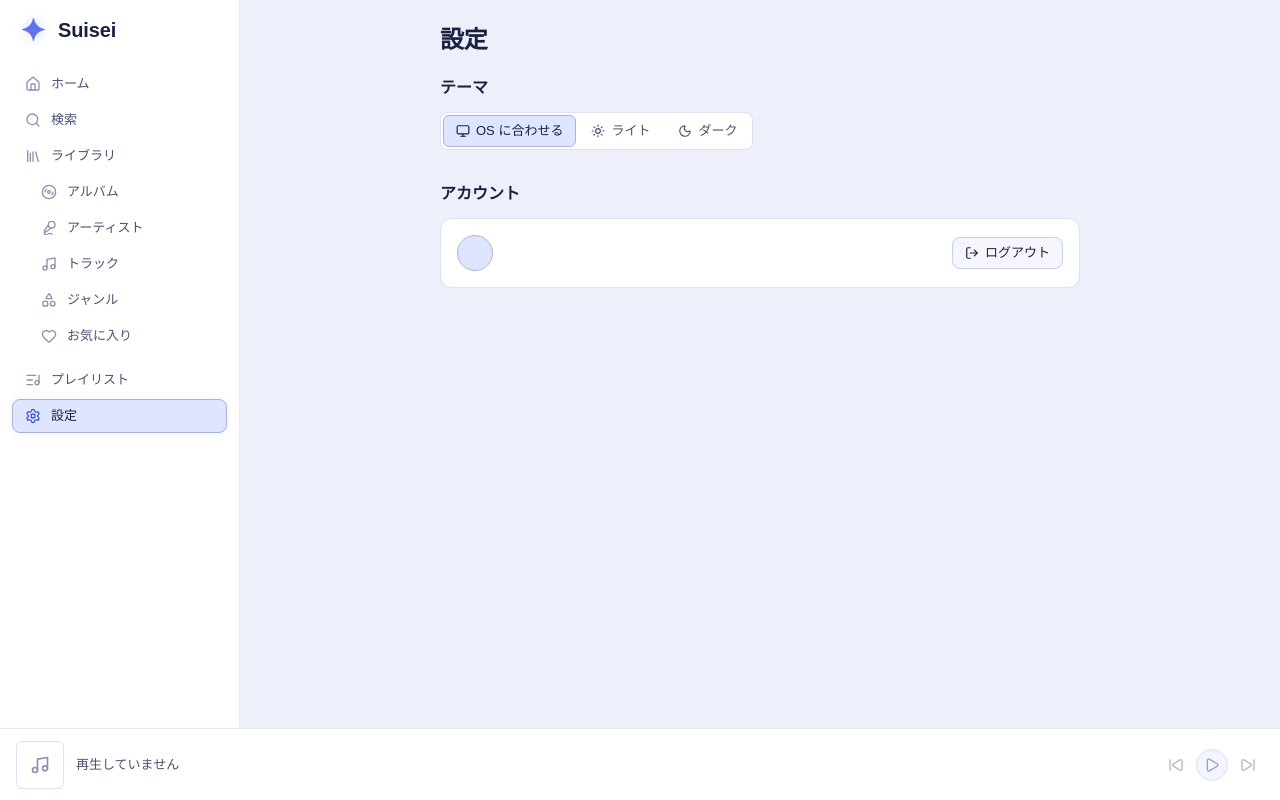
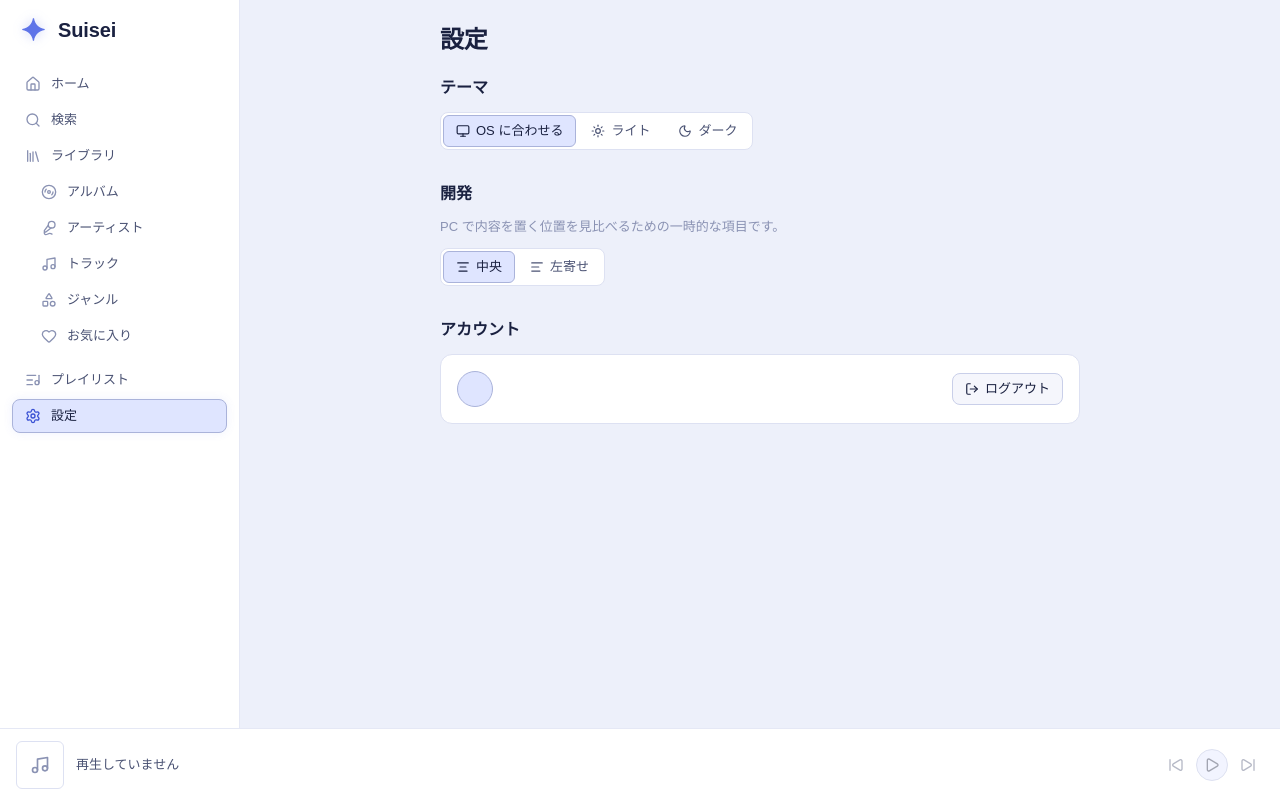
Before and after one commit to inaba-garnet/Suisei, a Nuxt app in the folder web/: page /settings in a window 1280 px wide. Built offline with nearby package versions, Linux system fonts and the light colour scheme; a web font is replaced by a local one.

Commit message:
feat(web): PC で内容を中央に置くか左に寄せるかを設定の開発の項目で選べるようにする
実機で見比べて決めるため。テーマの選択と同じ部品を使うので、SegmentedControl に切り出した

```diff
--- /dev/null
+++ b/web/app/components/SegmentedControl.vue
@@ -0,0 +1,28 @@
+<script setup lang="ts" generic="T extends string">
+import type { Component } from 'vue'
+
+/** Design の SegmentedControl。選択肢から一つを選ぶ。 */
+defineProps<{
+  label: string
+  options: { value: T, label: string, icon?: Component }[]
+}>()
+
+const model = defineModel<T>({ required: true })
+</script>
+
+<template>
+  <div role="radiogroup" :aria-label="label" class="inline-flex w-fit gap-0.5 rounded-md border border-border-subtle bg-surface-1 p-0.5">
+    <button
+      v-for="option in options"
+      :key="option.value"
+      type="button"
+      role="radio"
+      :aria-checked="model === option.value"
+      class="inline-flex h-8 items-center gap-1.5 rounded-sm border border-transparent px-3 text-body text-fg-muted transition-all hover:text-fg aria-checked:border-border-strong aria-checked:bg-accent-soft aria-checked:text-fg"
+      @click="model = option.value"
+    >
+      <component :is="option.icon" v-if="option.icon" class="size-3.5" />
+      {{ option.label }}
+    </button>
+  </div>
+</template>
--- /dev/null
+++ b/web/app/composables/useContentAlign.ts
@@ -0,0 +1,36 @@
+import type { ContentAlign } from '~/utils/layout'
+import { CONTENT_ALIGN_STORAGE_KEY, parseContentAlign } from '~/utils/layout'
+
+/** PC で内容を置く位置の選択（docs/web.md）。 */
+export function useContentAlign() {
+  const align = useState<ContentAlign>('content-align', () => parseContentAlign(readStorage()))
+
+  function setAlign(value: ContentAlign) {
+    align.value = value
+    try {
+      if (value === 'center') {
+        localStorage.removeItem(CONTENT_ALIGN_STORAGE_KEY)
+      }
+      else {
+        localStorage.setItem(CONTENT_ALIGN_STORAGE_KEY, value)
+      }
+    }
+    catch {
+      // プライベートブラウズなどで保存できなくても、この画面の間は切り替える
+    }
+  }
+
+  return { align, setAlign }
+}
+
+function readStorage(): string | null {
+  if (!import.meta.client) {
+    return null
+  }
+  try {
+    return localStorage.getItem(CONTENT_ALIGN_STORAGE_KEY)
+  }
+  catch {
+    return null
+  }
+}
--- a/web/app/layouts/default.vue
+++ b/web/app/layouts/default.vue
@@ -1,3 +1,7 @@
+<script setup lang="ts">
+const { align } = useContentAlign()
+</script>
+
 <template>
   <div class="flex h-dvh flex-col md:grid md:grid-cols-[240px_1fr] md:grid-rows-[1fr_72px]">
     <!--
@@ -9,7 +13,7 @@
     </aside>
     <main class="min-h-0 flex-1 overflow-y-auto">
       <div class="px-4 pt-[calc(env(safe-area-inset-top)+16px)] pb-6 md:px-8 md:pt-6">
-        <div class="mx-auto max-w-[640px]" data-testid="content">
+        <div class="max-w-[640px]" :class="{ 'mx-auto': align === 'center' }" data-testid="content">
           <slot />
         </div>
       </div>
--- a/web/app/pages/settings.vue
+++ b/web/app/pages/settings.vue
@@ -1,16 +1,27 @@
 <script setup lang="ts">
+import type { Component } from 'vue'
+import type { ContentAlign } from '~/utils/layout'
 import type { ThemePreference } from '~/utils/theme'
-import { LogOut, Monitor, Moon, Sun } from 'lucide-vue-next'
+import { AlignCenter, AlignLeft, LogOut, Monitor, Moon, Sun } from 'lucide-vue-next'
 
 useHead({ title: '設定' })
 
 const { user, logout } = useAuth()
 const { preference, setPreference } = useTheme()
+const { align, setAlign } = useContentAlign()
 
-const themes: { value: ThemePreference, label: string, icon: typeof Sun }[] = [
+const themeModel = computed({ get: () => preference.value, set: setPreference })
+const alignModel = computed({ get: () => align.value, set: setAlign })
+
+const themes: { value: ThemePreference, label: string, icon: Component }[] = [
   { value: 'system', label: 'OS に合わせる', icon: Monitor },
   { value: 'light', label: 'ライト', icon: Sun },
   { value: 'dark', label: 'ダーク', icon: Moon },
+]
+
+const aligns: { value: ContentAlign, label: string, icon: Component }[] = [
+  { value: 'center', label: '中央', icon: AlignCenter },
+  { value: 'left', label: '左寄せ', icon: AlignLeft },
 ]
 
 const loggingOut = ref(false)
@@ -35,21 +46,17 @@ async function onLogout() {
       <h2 class="text-h3 font-semibold">
         テーマ
       </h2>
-      <!-- Design の SegmentedControl に合わせる -->
-      <div role="radiogroup" aria-label="テーマ" class="inline-flex w-fit gap-0.5 rounded-md border border-border-subtle bg-surface-1 p-0.5">
-        <button
-          v-for="theme in themes"
-          :key="theme.value"
-          type="button"
-          role="radio"
-          :aria-checked="preference === theme.value"
-          class="inline-flex h-8 items-center gap-1.5 rounded-sm border border-transparent px-3 text-body text-fg-muted transition-all hover:text-fg aria-checked:border-border-strong aria-checked:bg-accent-soft aria-checked:text-fg"
-          @click="setPreference(theme.value)"
-        >
-          <component :is="theme.icon" class="size-3.5" />
-          {{ theme.label }}
-        </button>
-      </div>
+      <SegmentedControl v-model="themeModel" label="テーマ" :options="themes" />
+    </section>
+
+    <section class="mt-8 flex flex-col gap-3">
+      <h2 class="text-h3 font-semibold">
+        開発
+      </h2>
+      <p class="text-body text-fg-subtle">
+        PC で内容を置く位置を見比べるための一時的な項目です。
+      </p>
+      <SegmentedControl v-model="alignModel" label="内容の配置" :options="aligns" />
     </section>
 
     <section class="mt-8 flex flex-col gap-3">
--- /dev/null
+++ b/web/app/utils/layout.ts
@@ -0,0 +1,9 @@
+/** PC で内容を置く位置。実機で見比べるための一時的な設定（docs/web.md）。 */
+export type ContentAlign = 'center' | 'left'
+
+export const CONTENT_ALIGN_STORAGE_KEY = 'suisei-dev-content-align'
+
+/** 保存された値を読む。知らない値は中央にする。 */
+export function parseContentAlign(value: string | null): ContentAlign {
+  return value === 'left' ? 'left' : 'center'
+}
```
